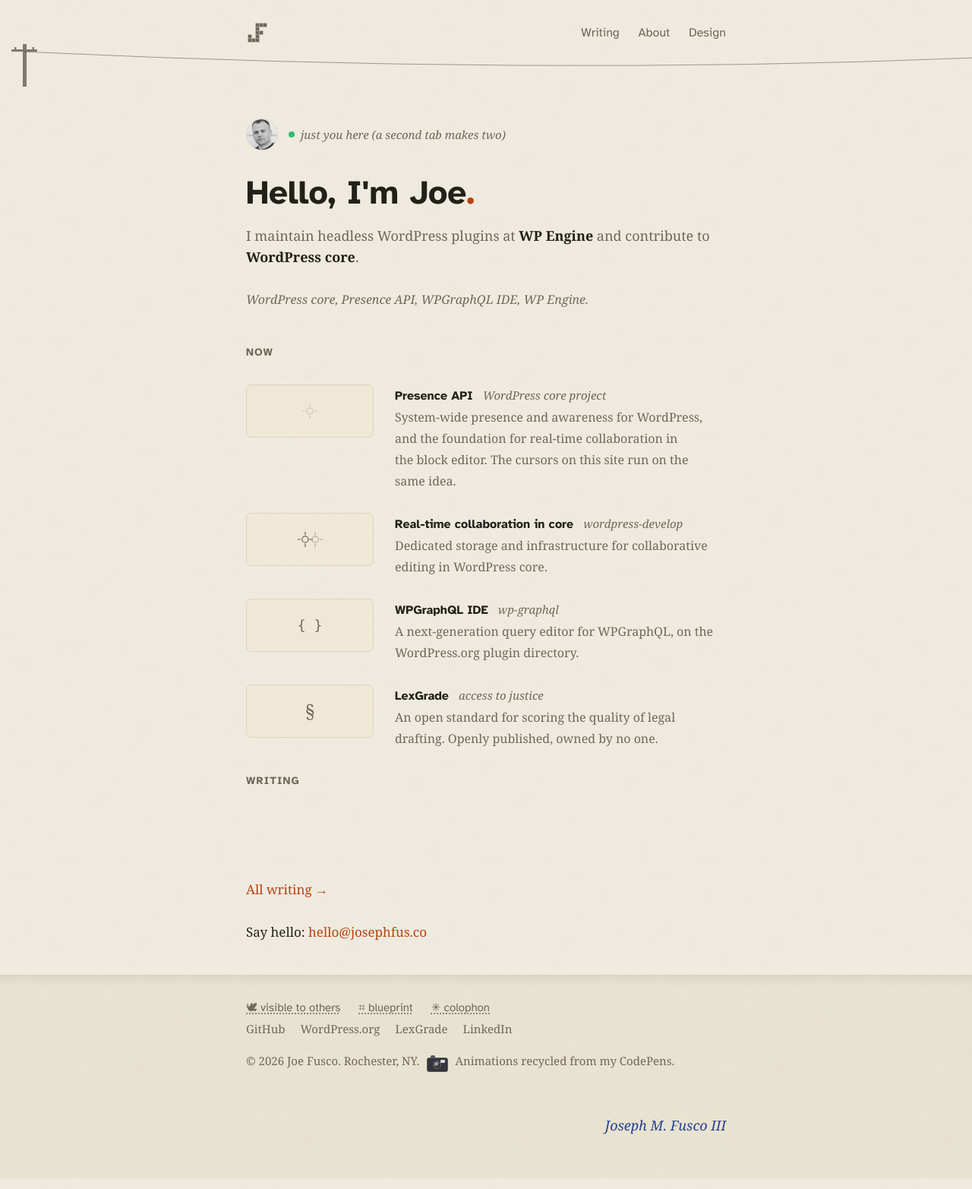
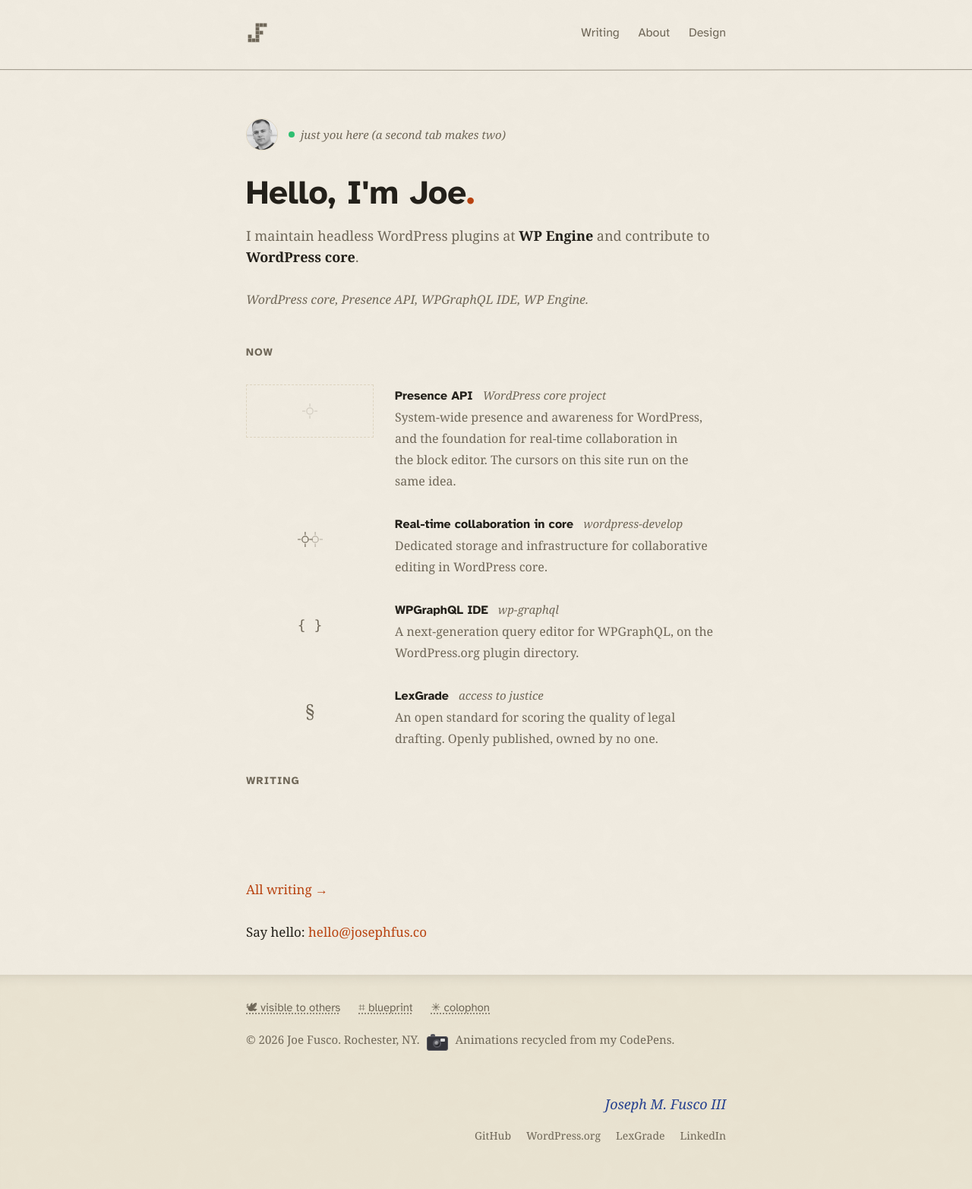
Before and after one commit to josephfusco/josephfusco.github.io, a Jekyll site: the page built from index.html, in a window 1280 px wide. Shown: the whole page at 76% size. Built offline with Jekyll 4.4.1, drawn with Linux system fonts in a browser that asks for light colours.

Commit message:
The living wire, birder temperaments, unframed stages, letter-block socials
The pole retires; the wire starts flat like a hairline and flexes as
each bird lands, weight by weight, lifting again on departures. Every
bird's build sets its temperament: puffed doves mostly sit and
resettle, slim flycatchers pump their tails, sparrows hop and bob.
Project marks and design specimens lose their boilerplate card frames
and sit directly on the paper; only the live minimap keeps a dashed
plan edge. Social links move under the signature like contact lines
under a real one.

Co-Authored-By: Claude Fable 5 <noreply@anthropic.com>
Claude-Session: https://claude.ai/code/session_019vAcPMvpcgUVRcyZCqV9hM

```diff
--- a/_includes/footer.html
+++ b/_includes/footer.html
@@ -10,7 +10,6 @@
 				<p>Other readers appear as anonymous birds, live. Each visit's cursor path is kept, positions and timing only, never IPs or identifiers, and replays later as a ghost. The 🕊 toggle turns all of it off for you. Global Privacy Control is honored automatically.</p>
 				<p>Source on <a href="https://github.com/josephfusco/josephfusco.github.io">GitHub</a>.</p>
 			</div>
-			{% for account in site.accounts %}<a href="{{ account.url }}">{{ account.name }}</a>{% endfor %}
 		</div>
 		<div class="fineprint">
 			&copy; {{ site.time | date: '%Y' }} {{ site.name }}. Rochester, NY.
@@ -18,6 +17,9 @@
 			Animations recycled from <a href="https://codepen.io/fusco">my CodePens</a>.
 		</div>
 		<p class="signature">{{ site.nameplate | default: site.name }}</p>
+		<p class="signature-contacts">
+			{% for account in site.accounts %}<a href="{{ account.url }}">{{ account.name }}</a>{% endfor %}
+		</p>
 	</div>
 </footer>
 <script src="{{ '/assets/js/presence.js' | relative_url }}" defer></script>
--- a/_includes/header.html
+++ b/_includes/header.html
@@ -23,7 +23,6 @@
 		</nav>
 	</div>
 	<div class="powerline" aria-hidden="true">
-		<svg class="wire-svg" viewBox="0 0 100 20" preserveAspectRatio="none"><path d="M2.5 3.6 Q 55 15 100 6.5" fill="none" stroke="currentColor" vector-effect="non-scaling-stroke" stroke-width="1"/></svg>
-		<svg class="wire-pole" viewBox="0 0 34 56"><g fill="currentColor"><rect x="15" y="0" width="5" height="56"/><rect x="0" y="7" width="34" height="3" rx="1"/><rect x="4" y="4" width="2.5" height="4"/><rect x="27.5" y="4" width="2.5" height="4"/></g></svg>
+		<svg class="wire-svg" viewBox="0 0 100 20" preserveAspectRatio="none"><path d="M0 12 Q 50 12.6 100 12" fill="none" stroke="currentColor" vector-effect="non-scaling-stroke" stroke-width="1"/></svg>
 	</div>
 </header>
--- a/assets/css/redesign.css
+++ b/assets/css/redesign.css
@@ -1035,10 +1035,6 @@ h1, h2, h3, h4,
   justify-content: center;
   gap: 0.5rem;
   height: calc(var(--lh) * 2.5);
-  overflow: hidden;
-  background: var(--card);
-  border: 1px solid var(--border);
-  border-radius: 7px;
 }
 .components h3 { font-size: 1.0625rem; line-height: var(--lh); margin: 0; }
 .components p { margin: 0; }
@@ -1108,10 +1104,6 @@ main { flex: 1; }
   align-items: center;
   justify-content: center;
   height: calc(var(--lh) * 2.5);
-  overflow: hidden;
-  background: var(--card);
-  border: 1px solid var(--border);
-  border-radius: 7px;
   color: var(--muted);
 }
 .work li:hover .stage { color: var(--accent); }
@@ -1203,7 +1195,11 @@ main { flex: 1; }
 }
 
 /* The Presence API card demos the live room */
-.stage-live { position: relative; }
+.stage-live {
+  position: relative;
+  overflow: hidden;
+  border: 1px dashed var(--border);
+}
 .stage-live > svg { opacity: 0.22; }
 .mini-dot {
   position: absolute;
@@ -1254,16 +1250,7 @@ body, .site-footer {
   color: var(--muted);
   opacity: 0.65;
 }
-.wire-pole {
-  position: absolute;
-  left: 2.5%;
-  top: 0;
-  width: 34px;
-  height: 100%;
-  transform: translateX(-50%);
-  color: var(--fg);
-  opacity: 0.55;
-}
+.wire-svg path { transition: d 650ms cubic-bezier(0.3, 0.9, 0.35, 1.12); }
 .wire-bird {
   position: absolute;
   width: 24px;
@@ -1308,3 +1295,17 @@ body, .site-footer {
 /* Glide: wings held out, no beat */
 .wire-bird.glide .w-up { opacity: 1; animation: none; }
 .wire-bird.glide .w-down { opacity: 0; animation: none; }
+
+/* Under the signature, how to reach the signer */
+.signature-contacts {
+  flex-basis: 100%;
+  text-align: right;
+  margin: 0;
+  font-size: 0.875rem;
+  line-height: var(--lh);
+}
+.signature-contacts a {
+  margin: 0 0 0 1.25rem;
+  color: var(--muted);
+}
+.signature-contacts a:hover { color: var(--accent); }
--- a/assets/js/presence.js
+++ b/assets/js/presence.js
@@ -156,7 +156,11 @@
       + ' L9.1 12.5 L8.1 12.1 L7.4 12.6 L6.9 ' + f(bellyY + 0.25)
       + ' C5.4 ' + f(bellyY + 0.3) + ' 4.5 ' + f(bellyY - 0.4) + ' 4.2 ' + f(backY + 3)
       + ' Z';
-    return '<svg viewBox="0 0 15 13" fill="currentColor" aria-hidden="true"><path d="' + d + '"/></svg>';
+    return {
+      svg: '<svg viewBox="0 0 15 13" fill="currentColor" aria-hidden="true"><path d="' + d + '"/></svg>',
+      puff: p,
+      neck: n,
+    };
   }
 
   var BIRD_BASE = 1.6; /* display scale: 15x13 viewBox to ~24x21px */
@@ -171,16 +175,25 @@
       + '<path class="w-down" d="' + WING_DOWN + '"/></svg>';
   }
 
-  /* The wire's geometry, defined once; the header path syncs from it */
-  var WIRE_GEOM = { x0: 2.5, y0: 3.6, cx: 55, cy: 15, x1: 100, y1: 6.5, scale: 2.8 };
-  (function () {
-    var path = document.querySelector('.wire-svg path');
-    if (path) {
-      path.setAttribute('d', 'M' + WIRE_GEOM.x0 + ' ' + WIRE_GEOM.y0
-        + ' Q ' + WIRE_GEOM.cx + ' ' + WIRE_GEOM.cy
-        + ' ' + WIRE_GEOM.x1 + ' ' + WIRE_GEOM.y1);
+  /* The wire: flat at rest, flexed by the weight of whoever perches */
+  var WIRE_GEOM = { y: 12, scale: 2.8, minSag: 0.6, perBird: 2.0, maxSag: 6.5 };
+  var wirePathEl = document.querySelector('.wire-svg path');
+  var currentSag = WIRE_GEOM.minSag;
+
+  function setSag() {
+    var n = 0;
+    flock.forEach(function (b) { if (!b.flown) n++; });
+    currentSag = Math.min(WIRE_GEOM.minSag + n * WIRE_GEOM.perBird, WIRE_GEOM.maxSag);
+    if (wirePathEl) {
+      wirePathEl.style.d = 'path("M0 ' + WIRE_GEOM.y + ' Q 50 ' + (WIRE_GEOM.y + currentSag) + ' 100 ' + WIRE_GEOM.y + '")';
     }
-  })();
+    flock.forEach(function (b) {
+      if (b.flown || !b.el || b.slot == null) return;
+      var pt = curvePoint(b.slot);
+      b.el.style.left = pt.left + '%';
+      b.el.style.top = (pt.top + b.topAdj) + 'px';
+    });
+  }
 
   /* Flight styles as data: [progress, fx, fy, rotate, opacity, scale].
      Every flight opens with the crouch: birds push off before they rise. */
@@ -199,7 +212,7 @@
 
   /* Static specimens anywhere in the page hydrate from the same registry */
   document.querySelectorAll('[data-species]').forEach(function (el) {
-    el.innerHTML = makeBorb();
+    el.innerHTML = makeBorb().svg;
   });
 
   /* Seeded randomness: each page keeps its own regulars */
@@ -233,11 +246,8 @@
   var navigatingAway = false;
 
   function curvePoint(t) {
-    var g = WIRE_GEOM;
-    var u = 1 - t;
-    var x = u * u * g.x0 + 2 * t * u * g.cx + t * t * g.x1;
-    var y = u * u * g.y0 + 2 * t * u * g.cy + t * t * g.y1;
-    return { left: x, top: y * g.scale - 19.5 };
+    var y = WIRE_GEOM.y + 2 * t * (1 - t) * currentSag;
+    return { left: t * 100, top: y * WIRE_GEOM.scale - 19.5 };
   }
 
   function addPigeon(key) {
@@ -247,7 +257,8 @@
     var rng = seedFrom(location.pathname + ':' + (idx % SLOTS.length));
     var el = document.createElement('span');
     el.className = 'wire-bird';
-    var markup = makeBorb(rng);
+    var born = makeBorb(rng);
+    var markup = born.svg;
     el.innerHTML = markup;
     var scale = (0.85 + rng() * 0.3) * BIRD_BASE;
     el.style.width = Math.round(15 * scale) + 'px';
@@ -259,7 +270,12 @@
     el.style.left = pt.left + '%';
     el.style.top = (pt.top + (21 - Math.round(13 * scale))) + 'px';
     wire.appendChild(el);
-    var bird = { el: el, svgEl: svgEl, scale: scale, markup: markup, flip: flip, flown: false, returnTimer: null };
+    /* temperament follows the build: doves sit, flycatchers pump, sparrows hop */
+    var moves = born.puff > 0.62 ? [MICRO.resettle, MICRO.bob]
+      : born.neck > 0.4 ? [MICRO.tailPump, MICRO.turn, MICRO.tailPump]
+      : [MICRO.turn, MICRO.headBob, MICRO.bob, MICRO.resettle];
+    el.style.transformOrigin = '50% 100%';
+    var bird = { el: el, svgEl: svgEl, scale: scale, markup: markup, flip: flip, slot: slot, topAdj: (21 - Math.round(13 * scale)), moves: moves, flown: false, returnTimer: null };
     flock.set(key, bird);
     /* the regulars fly home when you arrive */
     bird.flown = true;
@@ -273,6 +289,7 @@
     clearTimeout(b.returnTimer);
     if (b.el) b.el.remove();
     flock.delete(key);
+    setSag();
   }
 
   var WIRE_RECOIL = [
@@ -304,6 +321,7 @@
     bird.flown = true;
     var el = bird.el;
     bird.lastDir = dir;
+    setTimeout(setSag, 120);
     var flip = dir < 0 ? 'scaleX(-1)' : '';
     el.innerHTML = flightSVG();
     bird.svgEl = el.querySelector('svg');
@@ -377,12 +395,13 @@
       bird.svgEl.style.transform = flip;
       bird.flown = false;
       bounceWire();
+      setSag();
     }).catch(function () { /* removed mid-arrival */ });
   }
 
   /* Perched birds live a little: a turn, a bob, a resettle. Rare and small. */
-  var MICRO = [
-    function turn(bird) {
+  var MICRO = {
+    turn: function (bird) {
       bird.el.animate(
         [{ translate: '0 0' }, { translate: '0 -3px' }, { translate: '0 0' }],
         { duration: 200, easing: 'ease-out' }
@@ -392,26 +411,43 @@
         if (bird.svgEl) bird.svgEl.style.transform = bird.flip ? 'scaleX(-1)' : '';
       }, 100);
     },
-    function bob(bird) {
+    bob: function (bird) {
       bird.el.animate(
         [{ translate: '0 0' }, { translate: '0 1.5px' }, { translate: '0 0' }],
         { duration: 280, easing: 'ease-in-out' }
       );
     },
-    function resettle(bird) {
+    resettle: function (bird) {
       bird.el.animate(
         [{ scale: '1 1' }, { scale: '1.05 0.93' }, { scale: '0.98 1.03' }, { scale: '1 1' }],
         { duration: 340, easing: 'ease-in-out' }
       );
     },
-  ];
+    /* the flycatcher tell: quick tail pumps from the feet */
+    tailPump: function (bird) {
+      bird.el.animate(
+        [{ rotate: '0deg' }, { rotate: '-7deg' }, { rotate: '2deg' }, { rotate: '-4deg' }, { rotate: '0deg' }],
+        { duration: 420, easing: 'ease-in-out' }
+      );
+    },
+    /* the pigeon walk, in place */
+    headBob: function (bird) {
+      bird.el.animate(
+        [{ translate: '0 0' }, { translate: '1.5px 0.8px' }, { translate: '0 0' },
+         { translate: '1.5px 0.8px' }, { translate: '0 0' }],
+        { duration: 540, easing: 'ease-in-out' }
+      );
+    },
+  };
 
   setInterval(function () {
     if (document.hidden) return;
     var perched = [];
     flock.forEach(function (b) { if (!b.flown && b.el) perched.push(b); });
     if (!perched.length || Math.random() < 0.5) return;
-    MICRO[Math.floor(Math.random() * MICRO.length)](perched[Math.floor(Math.random() * perched.length)]);
+    var bird = perched[Math.floor(Math.random() * perched.length)];
+    var set = bird.moves || [MICRO.bob];
+    set[Math.floor(Math.random() * set.length)](bird);
   }, 7500);
 
   /* A cursor that comes too close disturbs the bird */
```
